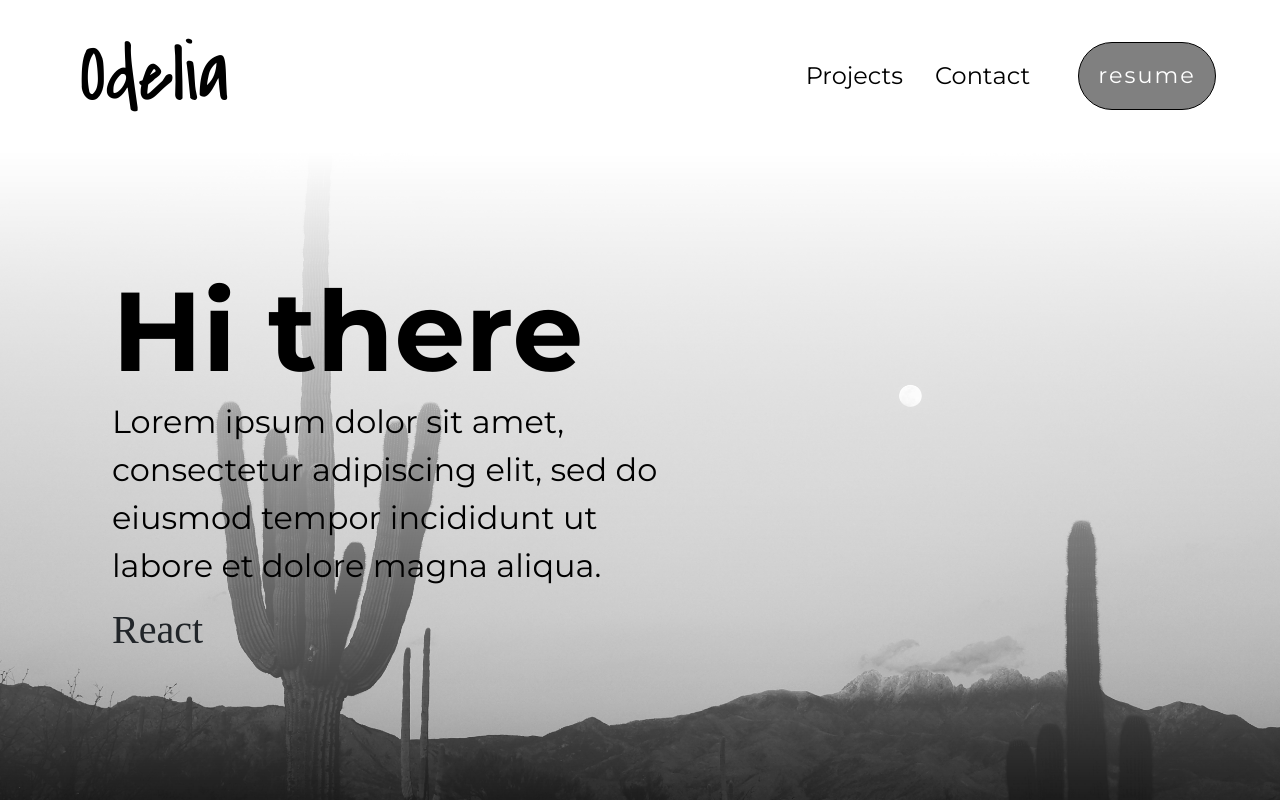
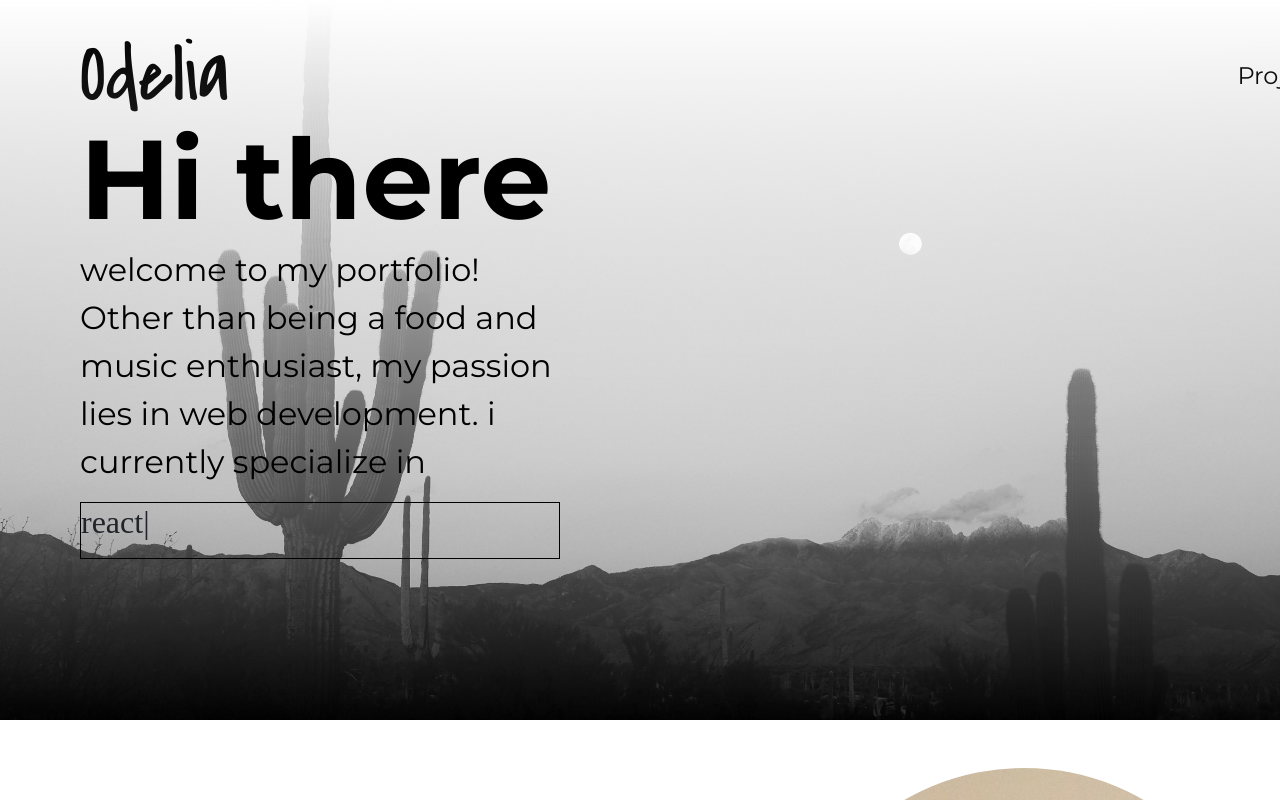
Before and after one commit to OdeliaFink/portfolio-odelia, a React (Create React App) app: page / in a window 1280 px wide. Shown: the top 800 px of the page. Built offline with nearby package versions, Linux system fonts and the light colour scheme; the HTML template or start-up script is replaced by a standard one.

Commit message:
refactor

```diff
--- a/src/components/Home/Home.jsx
+++ b/src/components/Home/Home.jsx
@@ -25,24 +25,28 @@ const Home = () => {
           <Title>Hi there</Title>
           <div></div>
           <Description>
-            Lorem ipsum dolor sit amet, consectetur adipiscing elit, sed do
-            eiusmod tempor incididunt ut labore et dolore magna aliqua.
+            welcome to my portfolio! Other than being a food and music
+            enthusiast, my passion lies in web development. i currently
+            specialize in
           </Description>
+          <h2
+            style={{ fontFamily: 'Montserrat-Bold', border: '1px solid black' }}
+          >
             <Typical
               steps={[
-              'Full-Stack Developer',
+                'full-stack development',
                 2000,
-              'React',
+                'react',
                 2000,
-              'JavaScript',
+                'javascript',
                 2000,
-              'TypeScript',
+                'typescript',
                 2000,
               ]}
-            wrapper="h1"
-            style={{ fontFamily: 'Montserrat-Thin' }}
+              loop={Infinity}
               className={'intro'}
             />
+          </h2>
           {/* <Link to="/projects" className="#projects">
             <StyledButton>see projects</StyledButton>
           </Link> */}
--- a/src/components/Home/styled-components.jsx
+++ b/src/components/Home/styled-components.jsx
@@ -67,8 +67,8 @@ export const ContentContainer = styled.div`
   top: 2rem;
   left: 2rem;
   padding-block: 5rem;
-  padding-left: 5rem;
-  margin-right: 38rem;
+  padding-left: 3rem;
+  margin-right: 45rem;
 
   @media (max-width: 425px) {
     border: none;
--- a/src/components/Navbar/Navbar.jsx
+++ b/src/components/Navbar/Navbar.jsx
@@ -29,6 +29,7 @@ export const breakpoints = {
 
 const NavigationBar = () => {
   const [isMenuOpen, setIsMenuOpen] = useState(false);
+  const [isScrolled, setIsScrolled] = useState(false);
 
   const handleToggleMenu = () => {
     setIsMenuOpen(!isMenuOpen);
@@ -39,19 +40,30 @@ const NavigationBar = () => {
     window.open(resumeUrl, '_blank');
   };
 
+  // useEffect(() => {
+  //   const handleScroll = () => {
+  //     setIsMenuOpen(false);
+  //   };
+  //   window.addEventListener('scroll', handleScroll);
+  //   return () => {
+  //     window.removeEventListener('scroll', handleScroll);
+  //   };
+  // }, []);
+
   useEffect(() => {
     const handleScroll = () => {
       setIsMenuOpen(false);
+      setIsScrolled(window.scrollY > 0);
     };
+
     window.addEventListener('scroll', handleScroll);
     return () => {
       window.removeEventListener('scroll', handleScroll);
     };
   }, []);
-
   return (
     <>
-      <NavContainer theme={theme}>
+      <NavContainer theme={theme} isScrolled={isScrolled}>
         <LogoContainer>
           <StyledLogo to="/">Odelia</StyledLogo>
         </LogoContainer>
--- a/src/components/Navbar/styled-components.jsx
+++ b/src/components/Navbar/styled-components.jsx
@@ -5,10 +5,13 @@ export const NavContainer = styled.nav`
   display: flex;
   justify-content: space-between;
   align-items: center;
-  background-color: white;
+  background-color: ${({ isScrolled }) =>
+    isScrolled ? 'rgba(255, 255, 255, 0.8)' : 'white'};
   color: white;
   padding: 1rem;
-  position: sticky;
+  position: fixed;
+  gap: 60rem;
+  transition: background-color 0.3s ease;
 `;
 
 export const LinksContainer = styled.div`
```
Lines whose indentation alone changed are shown as unchanged.
